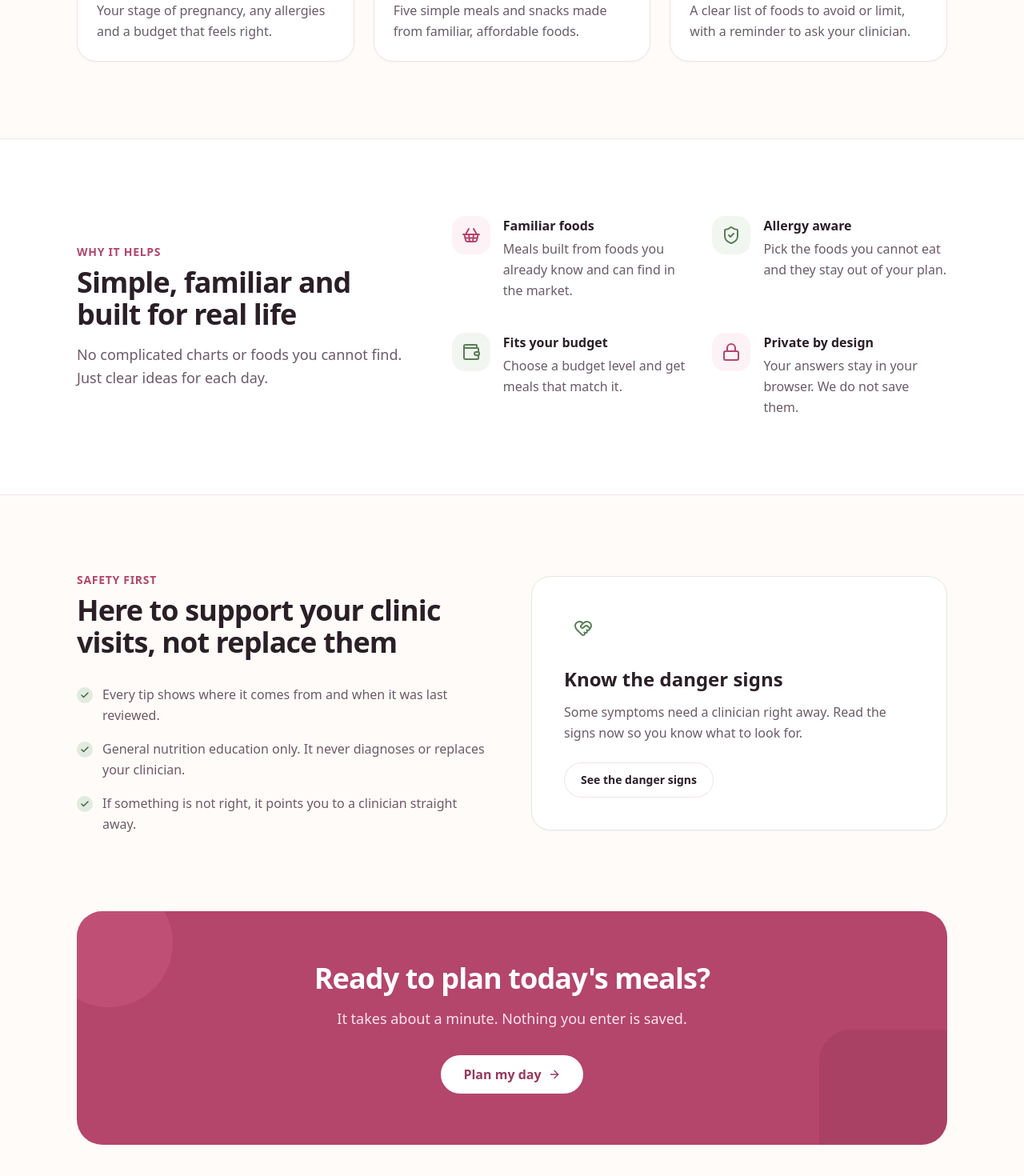
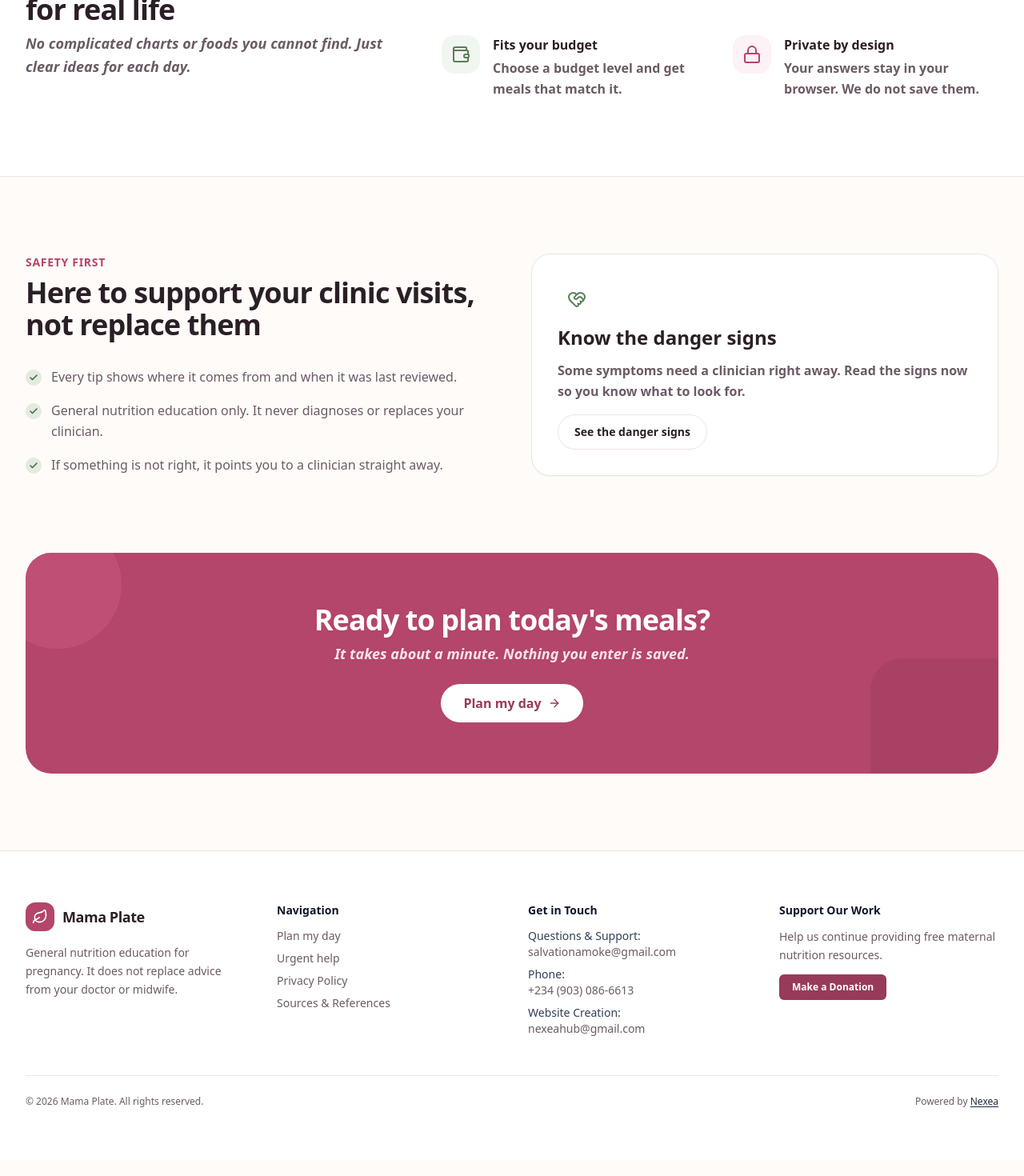
Before and after one commit to salv20/mama-plate, a Next.js app: page / in a window 1280 px wide. Shown: the part 1310-2780 px from the top of the page at 80% size. After the commit the page ends 2759 px from the top, so only its background shows below. Built offline with nearby package versions, Linux system fonts and the light colour scheme.

Commit message:
feat: enhance landing page components with improved styling and layout adjustments

```diff
--- a/app/component/landing/Benefits.tsx
+++ b/app/component/landing/Benefits.tsx
@@ -47,17 +47,19 @@ export function Benefits() {
           />
         </Reveal>
 
-        <div className="grid gap-x-8 gap-y-10 sm:grid-cols-2">
+        <div className="grid gap-x-8  gap-y-10 sm:grid-cols-2">
           {benefits.map((item, index) => (
             <Reveal
               key={item.title}
               delay={index * 0.08}
-              className="flex gap-4"
+              className="flex gap-4 "
             >
               <IconBox icon={item.icon} tone={item.tone} />
               <div>
                 <h3 className="font-bold text-ink">{item.title}</h3>
-                <p className="mt-1 leading-relaxed text-muted">{item.text}</p>
+                <p className="mt-1 leading-relaxed text-muted font-semibold">
+                  {item.text}
+                </p>
               </div>
             </Reveal>
           ))}
--- a/app/component/landing/Ctabanner.tsx
+++ b/app/component/landing/Ctabanner.tsx
@@ -22,10 +22,10 @@ export function CtaBanner() {
               <h2 className="mx-auto max-w-xl text-3xl font-bold tracking-tight sm:text-4xl">
                 Ready to plan today&apos;s meals?
               </h2>
-              <p className="mx-auto mt-4 max-w-md text-lg text-blush-100">
+              <p className="mx-auto mt-2 italic font-semibold max-w-md text-lg text-blush-100">
                 It takes about a minute. Nothing you enter is saved.
               </p>
-              <Button href="/plan" variant="inverse" size="lg" className="mt-8">
+              <Button href="/plan" variant="inverse" size="lg" className="mt-6">
                 Plan my day
                 <ArrowRight className="h-4 w-4" />
               </Button>
--- a/app/component/landing/Hero.tsx
+++ b/app/component/landing/Hero.tsx
@@ -13,7 +13,7 @@ const points = ["Free to use", "No sign up", "Nothing you enter is saved"];
 export function Hero() {
   return (
     <section className="overflow-hidden">
-      <Container className="grid items-center gap-16 py-14 sm:py-20 lg:grid-cols-[1.05fr_0.95fr] lg:py-28">
+      <Container className="grid items-center gap-16 py-10 sm:py-20 lg:grid-cols-[1.05fr_0.95fr]">
         <motion.div variants={stagger} initial="hidden" animate="show">
           <motion.div variants={fadeUp}>
             <Badge tone="sage">
@@ -24,20 +24,20 @@ export function Hero() {
 
           <motion.h1
             variants={fadeUp}
-            className="mt-6 text-4xl font-bold leading-[1.1] tracking-tight sm:text-5xl lg:text-6xl"
+            className="mt-4 text-2xl font-bold leading-[1.1] tracking-tight sm:text-4xl"
           >
             Meal ideas for a healthy pregnancy, planned around you.
           </motion.h1>
 
           <motion.p
             variants={fadeUp}
-            className="mt-5 max-w-xl text-lg leading-relaxed text-muted"
+            className="mt-4 max-w-xl text-lg leading-relaxed text-muted"
           >
             Tell us your stage, any allergies and what you can spend. Get a
             simple day of familiar foods and a clear list of what to avoid.
           </motion.p>
 
-          <motion.div variants={fadeUp} className="mt-8 flex flex-wrap gap-3">
+          <motion.div variants={fadeUp} className="mt-6 flex flex-wrap gap-3">
             <Button href="/plan" size="lg">
               Plan my day
               <ArrowRight className="h-4 w-4" />
--- a/app/component/landing/Howitworks.tsx
+++ b/app/component/landing/Howitworks.tsx
@@ -25,7 +25,7 @@ const steps = [
 
 export function HowItWorks() {
   return (
-    <section id="how-it-works" className="scroll-mt-20 py-20 sm:py-24">
+    <section id="how-it-works" className="scroll-mt-20 py-10 sm:py-14 ">
       <Container>
         <Reveal>
           <SectionHeading
@@ -35,18 +35,20 @@ export function HowItWorks() {
           />
         </Reveal>
 
-        <div className="mt-14 grid gap-6 md:grid-cols-3">
+        <div className="mt-10 grid gap-6 md:grid-cols-3">
           {steps.map((step, index) => (
             <Reveal key={step.title} delay={index * 0.1}>
               <Card className="h-full transition duration-300 hover:-translate-y-1 hover:shadow-md">
                 <IconBox icon={step.icon} />
-                <p className="mt-6 text-sm font-bold text-blush-600">
+                <p className="mt-4 text-sm font-bold text-blush-600">
                   Step {index + 1}
                 </p>
                 <h3 className="mt-1 text-xl font-bold text-ink">
                   {step.title}
                 </h3>
-                <p className="mt-2 leading-relaxed text-muted">{step.text}</p>
+                <p className="mt-1 leading-relaxed text-muted font-semibold">
+                  {step.text}
+                </p>
               </Card>
             </Reveal>
           ))}
--- a/app/component/landing/Trustsection.tsx
+++ b/app/component/landing/Trustsection.tsx
@@ -35,16 +35,16 @@ export function TrustSection() {
         </Reveal>
 
         <Reveal delay={0.15}>
-          <Card className="border-sage-100 bg-sage-50 p-8 sm:p-10">
+          <Card className="border-sage-100 bg-sage-50 p-6 sm:p-8">
             <IconBox icon={HeartHandshake} tone="sage" className="bg-white" />
-            <h3 className="mt-6 text-2xl font-bold text-ink">
+            <h3 className="mt-2 text-2xl font-bold text-ink">
               Know the danger signs
             </h3>
-            <p className="mt-3 leading-relaxed text-muted">
+            <p className="mt-3 leading-relaxed font-semibold text-muted">
               Some symptoms need a clinician right away. Read the signs now so
               you know what to look for.
             </p>
-            <Button href="/urgent-care" variant="secondary" className="mt-6">
+            <Button href="/urgent-care" variant="secondary" className="mt-4">
               See the danger signs
             </Button>
           </Card>
--- a/app/component/layout/Footer.tsx
+++ b/app/component/layout/Footer.tsx
@@ -3,32 +3,39 @@ import { Container } from "../ui/Container";
 import { Logo } from "@/app/Logo";
 import { site } from "@/app/lib/site";
 
-const links = [
+const quickLinks = [
   { label: "Plan my day", href: "/plan" },
   { label: "Urgent help", href: "/urgent-care" },
-  { label: "Privacy", href: "/privacy" },
-  { label: "Sources", href: "/sources" },
+  { label: "Privacy Policy", href: "/privacy" },
+  { label: "Sources & References", href: "/sources" },
 ];
 
 export function Footer() {
   return (
-    <footer className="border-t border-line bg-white">
-      <Container className="py-12">
-        <div className="flex flex-col gap-10 md:flex-row md:justify-between">
-          <div className="max-w-sm">
+    <footer className="border-t border-line bg-white text-muted">
+      <Container className="py-12 md:py-16">
+        <div className="grid grid-cols-1 gap-10 sm:grid-cols-2 lg:grid-cols-4">
+          {/* Column 1: Brand & Disclaimer */}
+          <div className="flex flex-col gap-4 sm:col-span-2 lg:col-span-1">
             <Logo />
-            <p className="mt-4 text-sm leading-relaxed text-muted">
+            <p className="text-sm leading-relaxed">
               General nutrition education for pregnancy. It does not replace
               advice from your doctor or midwife.
             </p>
           </div>
 
-          <nav aria-label="Footer" className="flex flex-col gap-3 text-sm">
-            {links.map((link) => (
+          {/* Column 2: Quick Links */}
+          <div className="flex flex-col gap-3">
+            <h3 className="text-sm font-semibold text-slate-900">Navigation</h3>
+            <nav
+              aria-label="Footer Navigation"
+              className="flex flex-col gap-2 text-sm"
+            >
+              {quickLinks.map((link) => (
                 <Link
                   key={link.href}
                   href={link.href}
-                className="text-muted transition-colors hover:text-blush-700"
+                  className="transition-colors hover:text-blush-700"
                 >
                   {link.label}
                 </Link>
@@ -36,9 +43,80 @@ export function Footer() {
             </nav>
           </div>
 
-        <p className="mt-10 border-t border-line pt-6 text-xs text-muted">
-          &copy; 2026 {site.name}. All rights reserved.
+          {/* Column 3: Contact & Web Creation */}
+          <div className="flex flex-col gap-3 text-sm">
+            <h3 className="text-sm font-semibold text-slate-900">
+              Get in Touch
+            </h3>
+            <div className="flex flex-col gap-2">
+              <p>
+                <span className="block font-medium text-slate-700">
+                  Questions & Support:
+                </span>
+                <a
+                  href="mailto:salvationamoke@gmail.com"
+                  className="transition-colors hover:text-blush-700"
+                >
+                  salvationamoke@gmail.com
+                </a>
               </p>
+              <p>
+                <span className="block font-medium text-slate-700">Phone:</span>
+                <a
+                  href="tel:+2349030866613"
+                  className="transition-colors hover:text-blush-700"
+                >
+                  +234 (903) 086-6613
+                </a>
+              </p>
+              <p>
+                <span className="block font-medium text-slate-700">
+                  Website Creation:
+                </span>
+                <a
+                  href="mailto:nexeahub@gmail.com"
+                  className="transition-colors hover:text-blush-700"
+                >
+                  nexeahub@gmail.com
+                </a>
+              </p>
+            </div>
+          </div>
+
+          {/* Column 4: Donations & Support */}
+          <div className="flex flex-col gap-3 text-sm">
+            <h3 className="text-sm font-semibold text-slate-900">
+              Support Our Work
+            </h3>
+            <p className="text-sm leading-relaxed">
+              Help us continue providing free maternal nutrition resources.
+            </p>
+            <div>
+              <Link
+                href="/donate"
+                className="inline-block rounded-md bg-blush-700 px-4 py-2 text-xs font-semibold text-white transition-opacity hover:opacity-90"
+              >
+                Make a Donation
+              </Link>
+            </div>
+          </div>
+        </div>
+
+        {/* Bottom Bar */}
+        <div className="mt-12 flex flex-col items-center justify-between gap-4 border-t border-line pt-6 text-xs sm:flex-row">
+          <p>&copy; 2026 {site.name}. All rights reserved.</p>
+          <p>
+            Powered by{" "}
+            <a
+              href="https://nexeaapp.com"
+              target="_blank"
+              rel="noopener noreferrer"
+              className="font-medium text-slate-800 underline underline-offset-2 hover:text-blush-700"
+            >
+              Nexea
+            </a>
+          </p>
+        </div>
       </Container>
     </footer>
   );
--- a/app/component/ui/Container.tsx
+++ b/app/component/ui/Container.tsx
@@ -8,7 +8,7 @@ export function Container({
   children: React.ReactNode;
 }) {
   return (
-    <div className={cn("mx-auto w-full max-w-6xl px-5 sm:px-8", className)}>
+    <div className={cn("container mx-auto  px-5 sm:px-8", className)}>
       {children}
     </div>
   );
--- a/app/component/ui/SectionHeading.tsx
+++ b/app/component/ui/SectionHeading.tsx
@@ -22,7 +22,7 @@ export function SectionHeading({
       )}
     >
       {eyebrow && (
-        <p className="text-sm font-semibold uppercase tracking-wider text-blush-600">
+        <p className="text-sm font-bold uppercase tracking-wider text-blush-600">
           {eyebrow}
         </p>
       )}
@@ -30,7 +30,9 @@ export function SectionHeading({
         {title}
       </h2>
       {description && (
-        <p className="mt-4 text-lg leading-relaxed text-muted">{description}</p>
+        <p className="mt-2 text-lg leading-relaxed text-muted font-semibold italic">
+          {description}
+        </p>
       )}
     </div>
   );
--- a/app/globals.css
+++ b/app/globals.css
@@ -31,6 +31,14 @@ html {
   outline-offset: 2px;
 }
 
+button {
+  cursor: pointer;
+}
+
+button:disabled {
+  cursor: not-allowed;
+}
+
 ::selection {
   background: var(--color-blush-100);
 }
```
Lines whose indentation alone changed are shown as unchanged.
